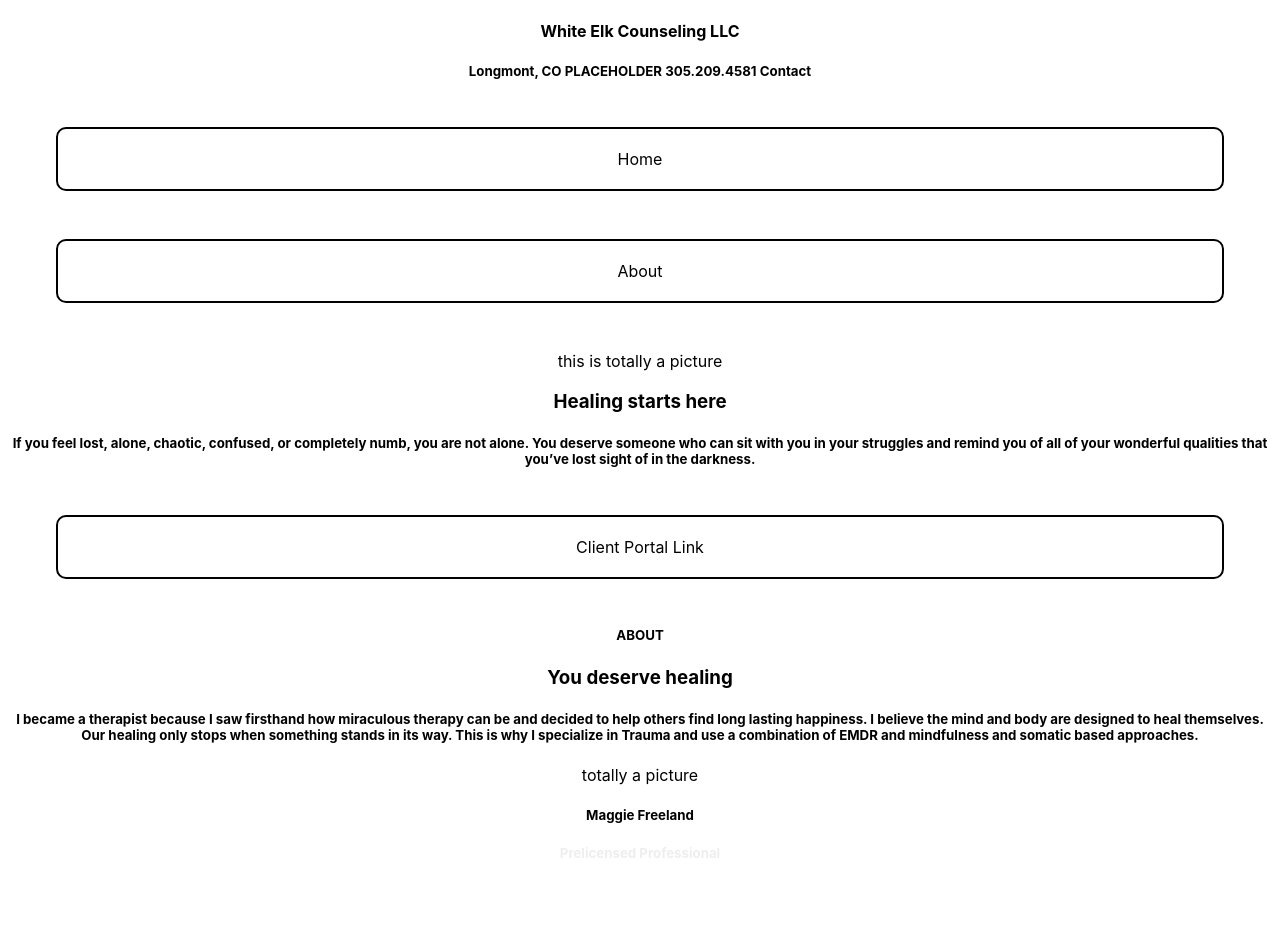
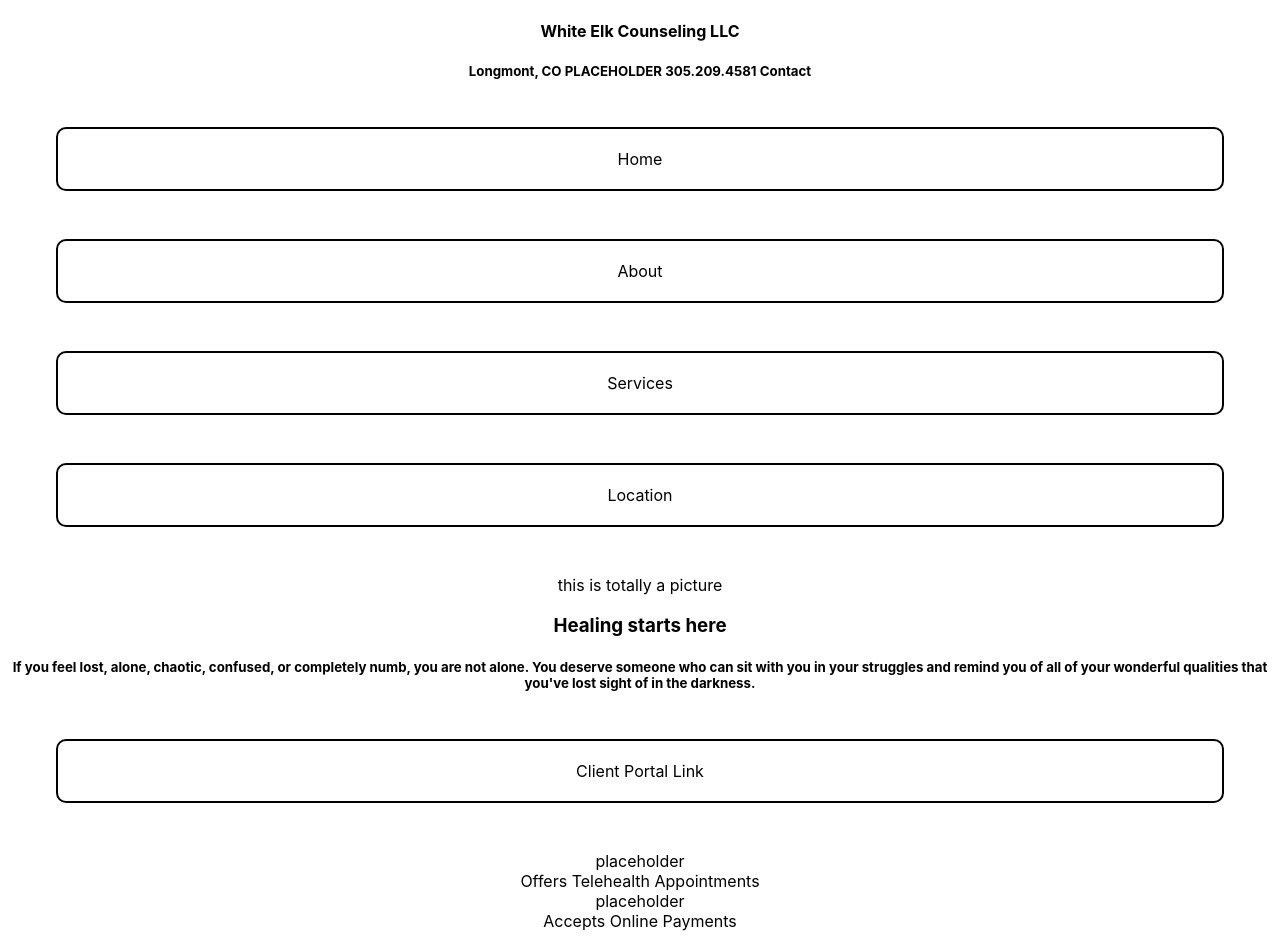
Before and after one commit to ryanMlindner/therasite, a React (Create React App) app: page / in a window 1280 px wide. Shown: the top 952 px of the page. Before the commit the page ends 883 px from the top, so only its background shows below. Built offline with nearby package versions, Linux system fonts and the light colour scheme.

Commit message:
text additions, class definitions

```diff
--- a/src/components/Containers/Home.js
+++ b/src/components/Containers/Home.js
@@ -1,21 +1,39 @@
 export default function Home() {
   return (
     <div className="home">
-      <div className="picBackground">
+      <div className="pic-Background">
         <div className="picture">
           <>this is totally a picture</>
         </div>
-        <div className="negativeText">
+        <div className="negative-text">
           <h3>Healing starts here</h3>
           <h5>If you feel lost, alone, chaotic, confused, or completely numb,
             you are not alone. You deserve someone who can sit with you in your
             struggles and remind you of all of your wonderful qualities that
-            you’ve lost sight of in the darkness.</h5>
+            you've lost sight of in the darkness.</h5>
         </div>
         <div className="button">
           Client Portal Link
         </div>
       </div>
+      <div className="two-columns">
+        <div className="column">
+          <div className="icon">
+            placeholder
+          </div>
+          <div className="text">
+            Offers Telehealth Appointments
+          </div>
+        </div>
+        <div className="column">
+          <div className="icon">
+            placeholder
+          </div>
+          <div className="text">
+            Accepts Online Payments
+          </div>
+        </div>
+      </div>
     </div>
   )
 }
--- a/src/components/Displays/Title.js
+++ b/src/components/Displays/Title.js
@@ -1,4 +1,5 @@
 export default function Title() {
+  //TODO separators between CO ### and Contact
   return (
     <div className="title">
       <div className="text">
--- a/src/components/Interacts/NavBar.js
+++ b/src/components/Interacts/NavBar.js
@@ -13,6 +13,12 @@
       <div className="button">
         About
       </div>
+      <div className="button">
+        Services
+      </div>
+      <div className="button">
+        Location
+      </div>
     </div>
   )
 }
```
Also changed, not shown: src/components/Displays/Services.js (added, +7 -0 lines).
